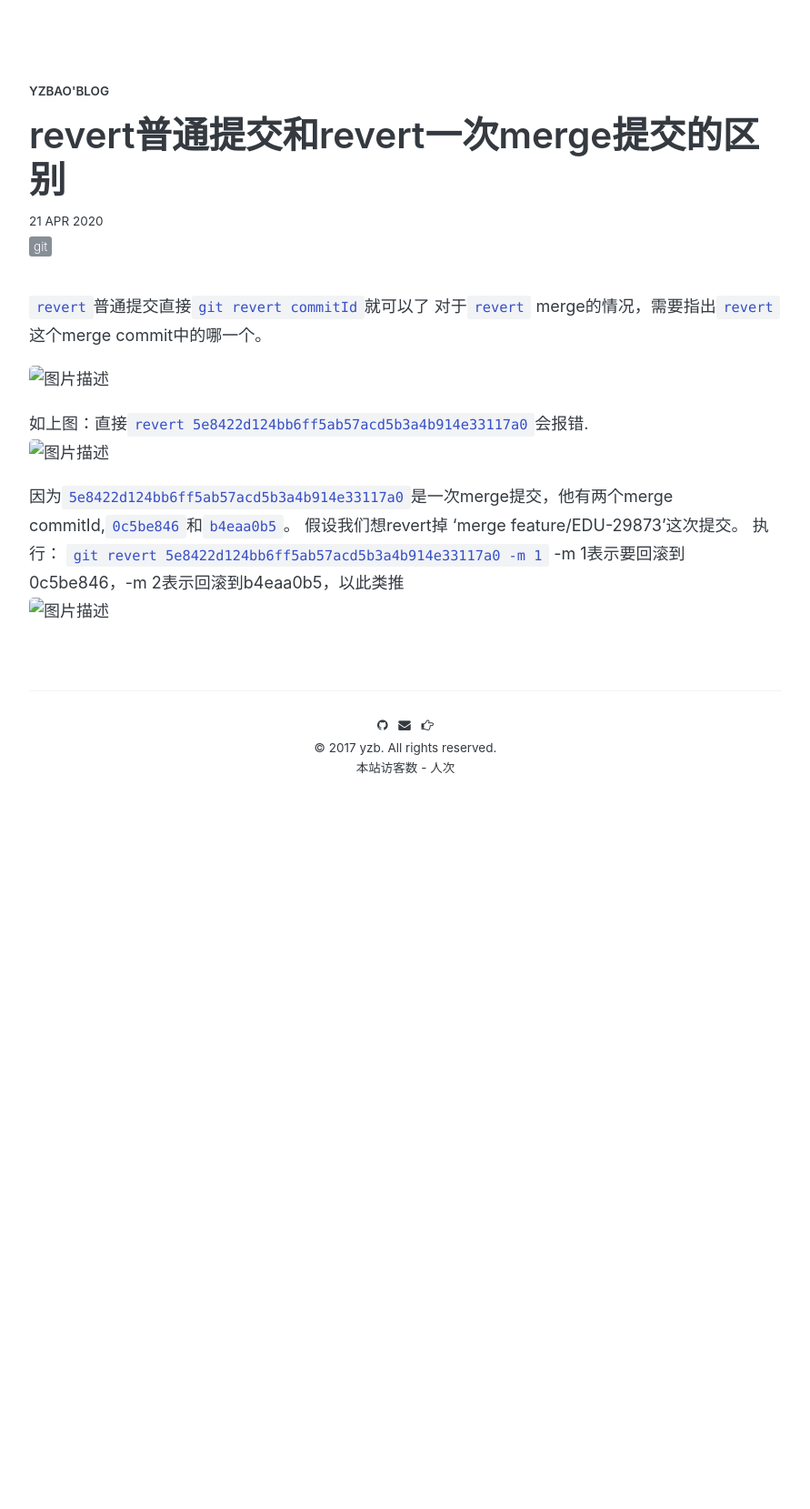
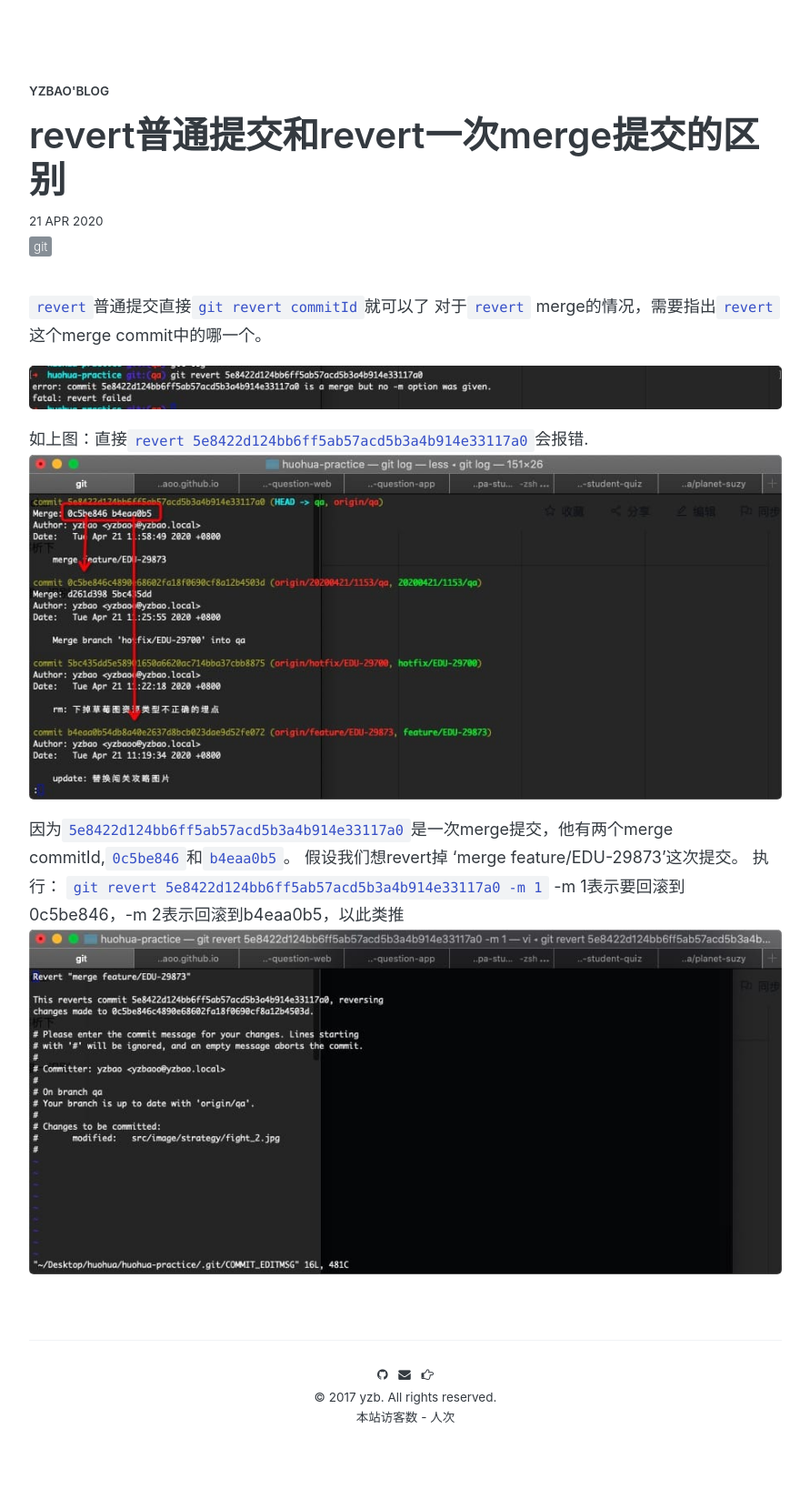
Before and after one commit to yzbaoo/yzbao.github.io, a Jekyll site: the page built from _posts/2020-04-21-GitRevert1.md, in a window 1280 px wide. Shown: the whole page at 91% size, without its empty margins (194-1085 px from the left). Built offline with Jekyll 4.4.1, drawn with Linux system fonts in a browser that asks for light colours; comment, search, counter and statistics services are not loaded; before the commit the page ends 946 px from its top, so only the background shows below that.

Commit message:
fix: 修改资源路径

```diff
--- a/_posts/2020-04-21-GitRevert1.md
+++ b/_posts/2020-04-21-GitRevert1.md
@@ -26,6 +26,6 @@ share: true
 ![图片描述][3]
 
 
-[1]: /images/20200421/1.jpeg
-[2]: /images/20200421/2.jpeg
-[3]: /images/20200421/3.jpeg
+[1]: /images/20200421/1.jpg
+[2]: /images/20200421/2.jpg
+[3]: /images/20200421/3.jpg
```
Also changed, not shown: _posts/2020-04-21-GitRest.md (+1 -1 lines).
